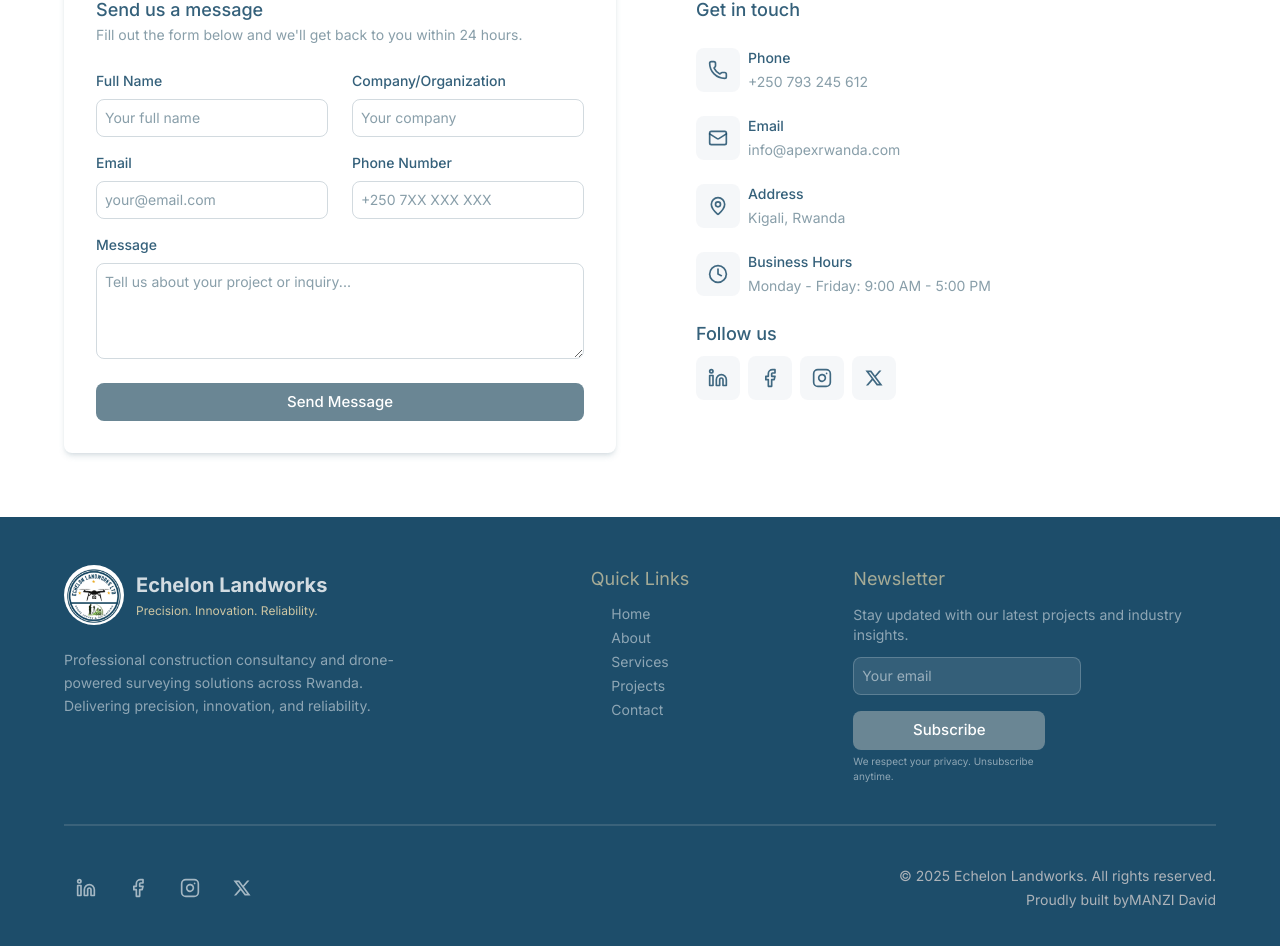
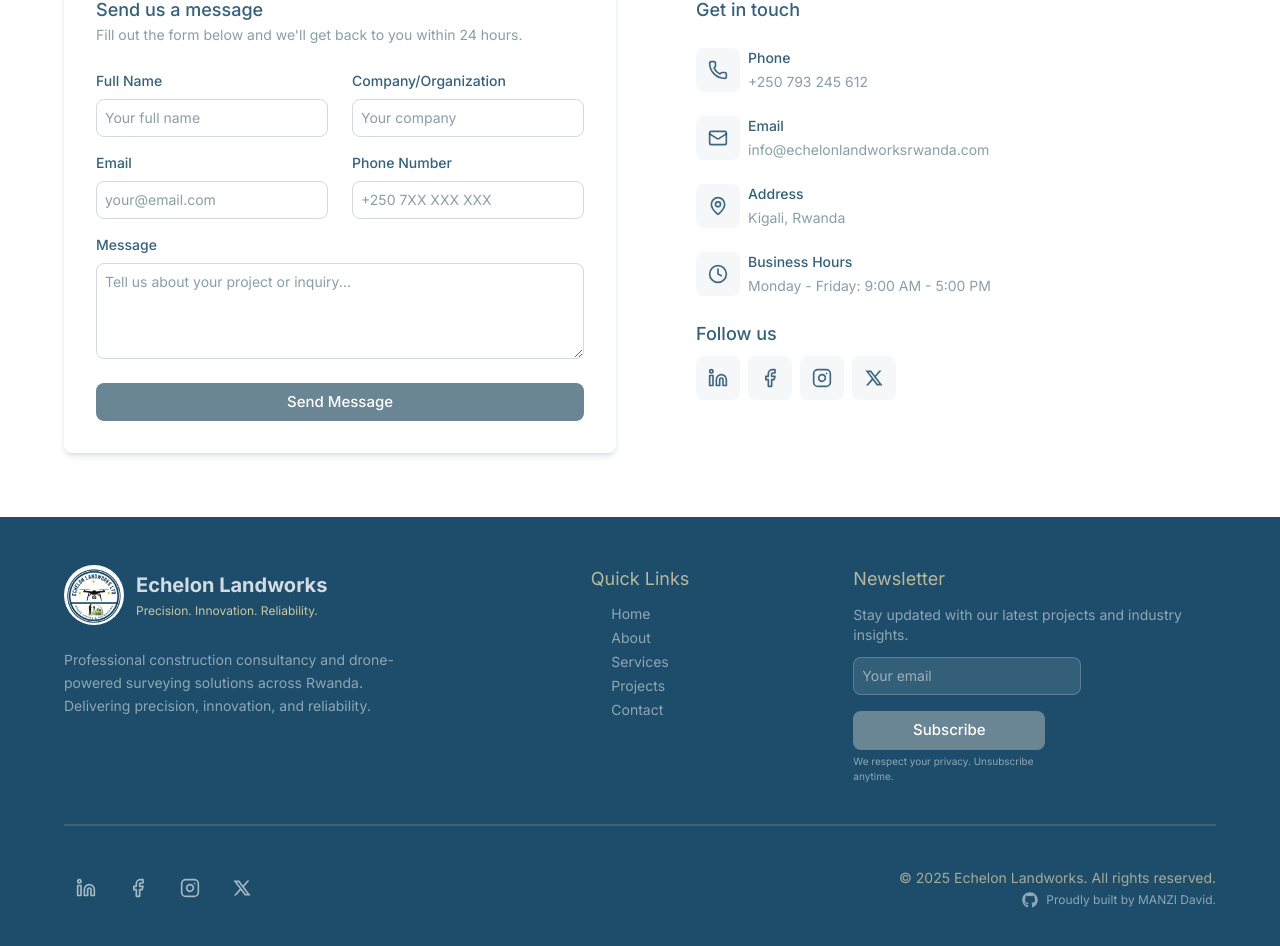
Before and after one commit to DavidMANZI-093/apex, a Next.js app: page / in a window 1280 px wide. Shown: the part 6838-7784 px from the top of the page. Built offline with nearby package versions, Linux system fonts and the light colour scheme.

Commit message:
Auto-commit at 03/07/2025, 13:14:30 for inactivity period...

```diff
--- a/src/components/contact.tsx
+++ b/src/components/contact.tsx
@@ -137,7 +137,7 @@ const Contact = () => {
                 </div>
                 <div className="flex flex-col gap-1">
                   <p className="!text-sm !font-medium !text-indigo-dye/85">Email</p>
-                  <p className="!text-sm !text-slate-gray/80">info@apexrwanda.com</p>
+                  <p className="!text-sm !text-slate-gray/80">info@echelonlandworksrwanda.com</p>
                 </div>
               </div>
 
@@ -165,16 +165,16 @@ const Contact = () => {
             <div className="flex flex-col gap-2">
               <h5 className="!text-lg !font-medium !text-indigo-dye/85">Follow us</h5>
               <div className="flex gap-2">
-                <a className="w-11 h-11 bg-indigo-dye/4 !text-indigo-dye/80 hover:!bg-indigo-dye hover:!text-white transition-colors duration-200 rounded-lg flex items-center justify-center" href="https://www.linkedin.com/apexrwanda" target="_blank" rel="noopener noreferrer">
+                <a className="w-11 h-11 bg-indigo-dye/4 !text-indigo-dye/80 hover:!bg-indigo-dye hover:!text-white transition-colors duration-200 rounded-lg flex items-center justify-center" href="https://www.linkedin.com/echelonlandworksrwanda" target="_blank" rel="noopener noreferrer">
                   <LuLinkedin className="w-5 h-5" />
                 </a>
-                <a className="w-11 h-11 bg-indigo-dye/4 !text-indigo-dye/80 hover:!bg-indigo-dye hover:!text-white transition-colors duration-200 rounded-lg flex items-center justify-center" href="https://www.facebook.com/apexrwanda" target="_blank" rel="noopener noreferrer">
+                <a className="w-11 h-11 bg-indigo-dye/4 !text-indigo-dye/80 hover:!bg-indigo-dye hover:!text-white transition-colors duration-200 rounded-lg flex items-center justify-center" href="https://www.facebook.com/echelonlandworksrwanda" target="_blank" rel="noopener noreferrer">
                   <FiFacebook className="w-5 h-5" />
                 </a>
-                <a className="w-11 h-11 bg-indigo-dye/4 !text-indigo-dye/80 hover:!bg-indigo-dye hover:!text-white transition-colors duration-200 rounded-lg flex items-center justify-center" href="https://www.instagram.com/apexrwanda" target="_blank" rel="noopener noreferrer">
+                <a className="w-11 h-11 bg-indigo-dye/4 !text-indigo-dye/80 hover:!bg-indigo-dye hover:!text-white transition-colors duration-200 rounded-lg flex items-center justify-center" href="https://www.instagram.com/echelonlandworksrwanda" target="_blank" rel="noopener noreferrer">
                   <FiInstagram className="w-5 h-5" />
                 </a>
-                <a className="w-11 h-11 bg-indigo-dye/4 !text-indigo-dye/80 hover:!bg-indigo-dye hover:!text-white transition-colors duration-200 rounded-lg flex items-center justify-center" href="https://www.twitter.com/apexrwanda" target="_blank" rel="noopener noreferrer">
+                <a className="w-11 h-11 bg-indigo-dye/4 !text-indigo-dye/80 hover:!bg-indigo-dye hover:!text-white transition-colors duration-200 rounded-lg flex items-center justify-center" href="https://www.twitter.com/echelonlandworksrwanda" target="_blank" rel="noopener noreferrer">
                   <RiTwitterXLine className="w-5 h-5" />
                 </a>
               </div>
--- a/src/components/footer.tsx
+++ b/src/components/footer.tsx
@@ -3,6 +3,7 @@ import Button from "./ui/button";
 import { RiTwitterXLine } from "react-icons/ri";
 import { FiFacebook, FiInstagram } from "react-icons/fi";
 import { LuLinkedin } from "react-icons/lu";
+import { FaGithub } from "react-icons/fa";
 
 const Footer = () => {
   const quickLinks = [
@@ -23,7 +24,7 @@ const Footer = () => {
               <Image
                 className="rounded-full"
                 src="/web-app-manifest-192x192.png"
-                alt="APEX icon"
+                alt="Echelon Landworks icon"
                 width={60}
                 height={60}
                 placeholder="blur"
@@ -44,7 +45,7 @@ const Footer = () => {
 
           {/* Quick Links */}
           <div className="flex flex-col md:items-center gap-2">
-            <h4 className="!text-lg !text-dutch-white/70">Quick Links</h4>
+            <h4 className="!text-lg !text-dutch-white/80">Quick Links</h4>
             <ul className="flex flex-col">
               {quickLinks.map((link, index) => (
                 <li className="!list-inside" key={index}>
@@ -61,7 +62,7 @@ const Footer = () => {
 
           {/* Newsletter */}
           <div className="flex flex-col gap-3">
-            <h4 className="flex !text-lg !text-dutch-white/70">Newsletter</h4>
+            <h4 className="flex !text-lg !text-dutch-white/80">Newsletter</h4>
             <p className="flex text-white/50 text-sm mb-4">
               Stay updated with our latest projects and industry insights.
             </p>
@@ -82,22 +83,25 @@ const Footer = () => {
         <hr className="!border !border-french-grey/20" />
         <div className="flex justify-between items-center gap-2">
           <div className="flex gap-2">
-            <a className="w-11 h-11 !text-white/60 hover:!text-dutch-white/90 transition-colors duration-200 rounded-lg flex items-center justify-center" href="https://www.linkedin.com/apexrwanda" target="_blank" rel="noopener noreferrer">
+            <a className="w-11 h-11 !text-white/60 hover:!text-dutch-white/90 transition-colors duration-200 rounded-lg flex items-center justify-center" href="https://www.linkedin.com/echelonlandworksrwanda" target="_blank" rel="noopener noreferrer">
               <LuLinkedin className="w-5 h-5" />
             </a>
-            <a className="w-11 h-11 !text-white/60 hover:!text-dutch-white/90 transition-colors duration-200 rounded-lg flex items-center justify-center" href="https://www.facebook.com/apexrwanda" target="_blank" rel="noopener noreferrer">
+            <a className="w-11 h-11 !text-white/60 hover:!text-dutch-white/90 transition-colors duration-200 rounded-lg flex items-center justify-center" href="https://www.facebook.com/echelonlandworksrwanda" target="_blank" rel="noopener noreferrer">
               <FiFacebook className="w-5 h-5" />
             </a>
-            <a className="w-11 h-11 !text-white/60 hover:!text-dutch-white/90 transition-colors duration-200 rounded-lg flex items-center justify-center" href="https://www.instagram.com/apexrwanda" target="_blank" rel="noopener noreferrer">
+            <a className="w-11 h-11 !text-white/60 hover:!text-dutch-white/90 transition-colors duration-200 rounded-lg flex items-center justify-center" href="https://www.instagram.com/echelonlandworksrwanda" target="_blank" rel="noopener noreferrer">
               <FiInstagram className="w-5 h-5" />
             </a>
-            <a className="w-11 h-11 !text-white/60 hover:!text-dutch-white/90 transition-colors duration-200 rounded-lg flex items-center justify-center" href="https://www.twitter.com/apexrwanda" target="_blank" rel="noopener noreferrer">
+            <a className="w-11 h-11 !text-white/60 hover:!text-dutch-white/90 transition-colors duration-200 rounded-lg flex items-center justify-center" href="https://www.twitter.com/echelonlandworksrwanda" target="_blank" rel="noopener noreferrer">
               <RiTwitterXLine className="w-5 h-5" />
             </a>
           </div>
           <span className="flex flex-col gap-1 items-end">
-            <p className="flex !text-center !text-french-grey !text-sm">&copy; {new Date().getFullYear()} Echelon Landworks. All rights reserved.</p>
-            <p className="flex !text-center !text-french-grey !text-sm">Proudly built by <a href="https://github.com/DavidMANZI-093" target="_blank" rel="noopener noreferrer">MANZI David</a></p>
+            <p className="flex !text-center !text-dutch-white/70 !text-sm">&copy; {new Date().getFullYear()} Echelon Landworks. All rights reserved.</p>
+            <a className="flex gap-2 group" href="https://github.com/DavidMANZI-093" target="_blank" rel="noopener noreferrer">
+              <FaGithub className="w-4 h-4 !text-white/50" />
+              <p className="flex !text-center !text-white/50 !text-xs group-hover:underline">Proudly built by MANZI David.</p>
+            </a>
           </span>
         </div>
       </div>
```
